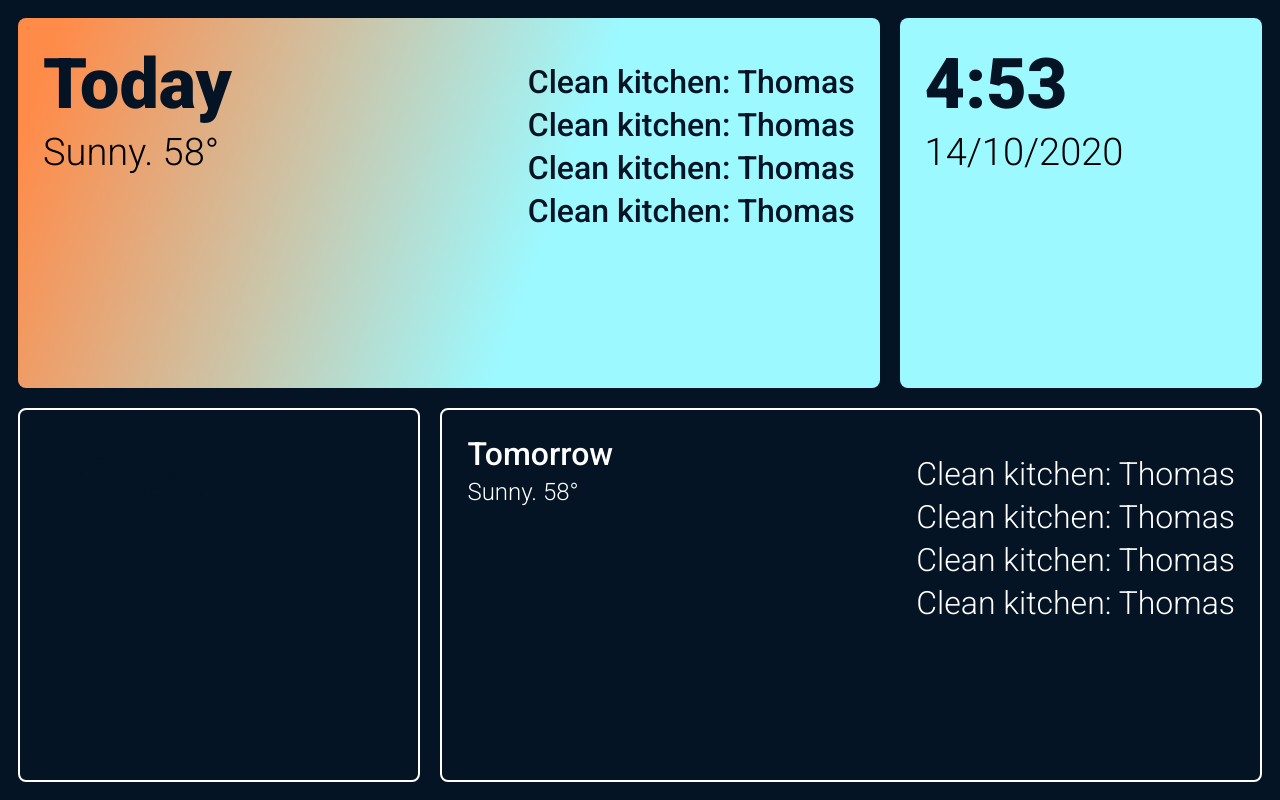
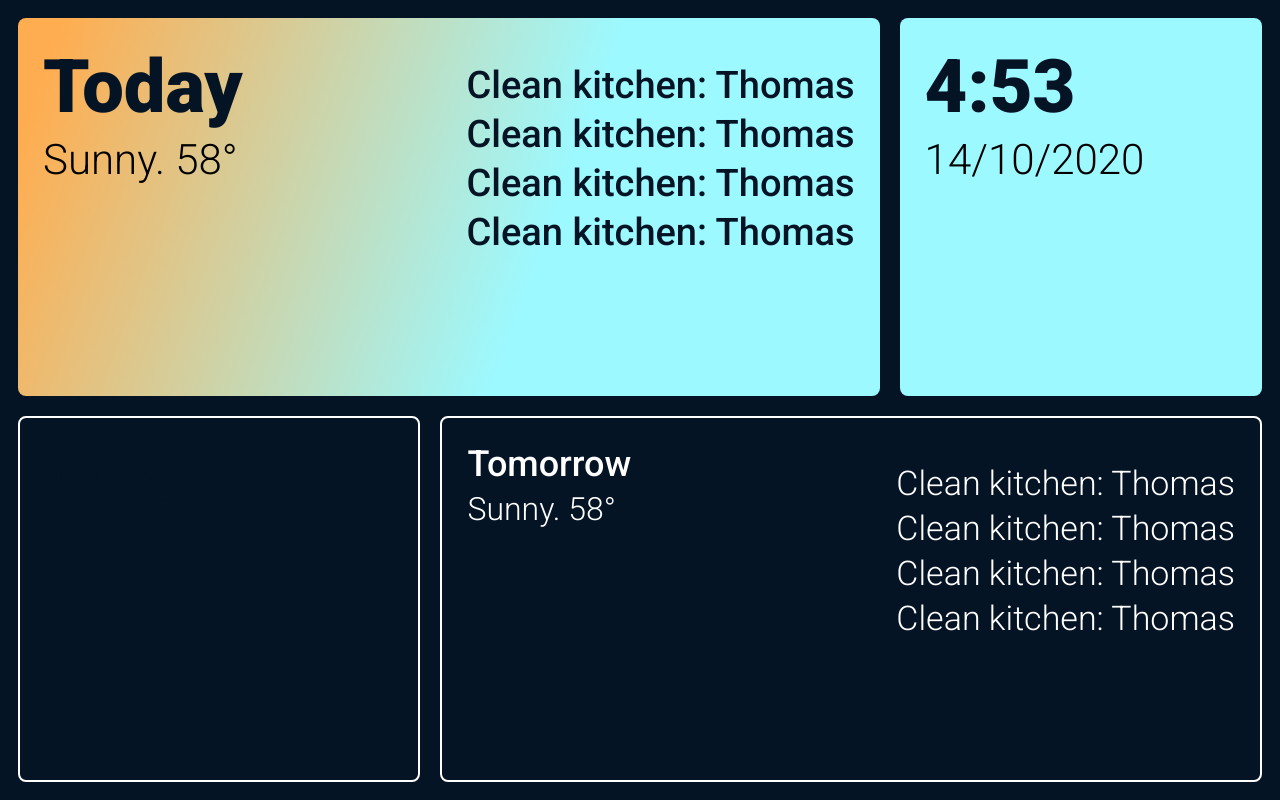
Before and after one commit to LegoYoda112/smart_display, a plain HTML site: page static/index.html in a window 1280 px wide. Drawn offline with Linux system fonts and the light colour scheme; no server answers.

Commit message:
Updated font sizes on some items

```diff
--- a/static/styles.css
+++ b/static/styles.css
@@ -18,14 +18,14 @@ p{
     color: var(--bg-color);
 
     font-weight: 500;
-    font-size: 32;
+    font-size: 38;
 }
 
 .tomorrow-item{
     color: #FFFFFF;
 
     font-weight: 300;
-    font-size: 32;
+    font-size: 34;
 }
 
 h1{
@@ -35,7 +35,7 @@ h1{
     color: var(--bg-color);
 
     font-weight: bold;
-    font-size: 70px;
+    font-size: 74px;
 }
 
 #today-title{
@@ -46,7 +46,7 @@ h1{
     color: #FFFFFF;
 
     font-weight: 500;
-    font-size: 32px;
+    font-size: 36px;
 }
 
 
@@ -55,14 +55,14 @@ h2{
     font-family: 'Roboto', sans-serif;
 
     font-weight: 300;
-    font-size: 38px;
+    font-size: 42px;
 }
 
 #tomorrow-weather{
     color: #FFFFFF;
 
     font-weight: 300;
-    font-size: 24px;
+    font-size: 32px;
 }
 
 
@@ -75,7 +75,7 @@ h2{
 
 #today{
     width: 65%;
-    background: linear-gradient(110deg, #FF8B49 4.57%, #9CF9FF 60.94%);
+    background: linear-gradient(110deg, #ffad50 4.57%, #9CF9FF 60.94%);
 
     display: flex;
     flex-wrap: wrap;
```
